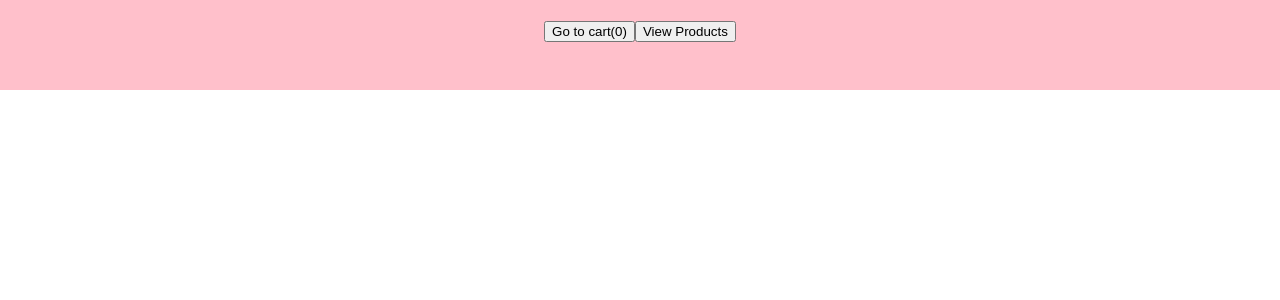
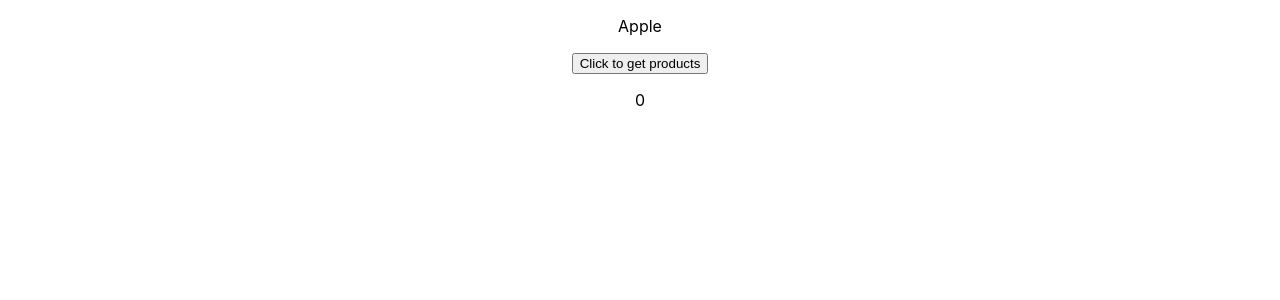
Before and after one commit to emmaxy07/Checkout-system, a React (Create React App) app: page / in a window 1280 px wide. Shown: the top 300 px of the page. Built offline with nearby package versions, Linux system fonts and the light colour scheme; no server answers.

Commit message:
fetch products in app component

```diff
--- a/src/App.js
+++ b/src/App.js
@@ -1,80 +1,26 @@
-import React, {useState} from 'react';
+import React, { useState, useEffect } from 'react';
 import './App.css';
-import axios from 'axios';;
 
-function App(){
-  const PAGE_PRODUCTS = 'products';
-  const PAGE_CART = 'cart';
-  const [cart, setCart] = useState([]);
-  const [page, setPage] = useState('PAGE_PRODUCTS');
+const App = () => {
+  const [products, SetProducts] =useState([]);
 
-  const [products, setProducts] = useState([]);
+  useEffect(() => {
+    fetchProducts();
+  }, []);
 
-  const apiURL = "https://fakestoreapi.com/products";
-
-  const fetchData = async () => {
-    const response = await axios.get(apiURL)
-
-    this.setProducts(response.data)
+  function fetchProducts() {
+    fetch('https://fakestoreapi.com/products')
+      .then(res => res.json())
+      .then(productsData => SetProducts(productsData));
   }
-
-  const addToCart = (product) =>{
-    setCart([...cart, product]);
-    fetchData();
-  };
-
-  const navigateTo = (nextPage) => {
-    setPage(nextPage);
-  }
-
-  const renderProducts = () =>(
-      <>
-      <h1>Products</h1>
-    <div className="products">
-      {products.map((product, idx) =>(
-      <div className="product" key={idx}>
-        <h3>{product.id}</h3>
-        <h3>{product.title}</h3>
-        <h4>{product.price}</h4>
-      <h4>{product.description}</h4>
-      <h4>{product.category}</h4>
-      <img src={product.image} alt={product.title} />
-      <button onClick={() => addToCart(product)}>Add to cart</button>
-    </div>
-    ))}
-    </div>
-    </>
-  );
-
-  const renderCart = () => (
-    <>
-      <h1>Cart</h1>
-    <div className="products">
-      {cart.map((product, idx) =>(
-      <div className="product" key={idx}>
-        <h3>{product.id}</h3>
-        <h3>{product.title}</h3>
-        <h4>{product.price}</h4>
-      <h4>{product.description}</h4>
-      <h4>{product.category}</h4>
-      <img src={product.image} alt={product.title} />
-      {/*<button onClick={() =>addToCart(product)>Add to cart</button>*/}
-    </div>
-    ))}
-    </div>
-    </>
-  );
 
   return (
     <div className="App">
-    <header>
-    <button onClick={() => navigateTo(PAGE_CART)}>Go to cart({cart.length})</button>
-    <button onClick={() => navigateTo(PAGE_PRODUCTS)}>View Products</button>
-    </header>
-    {page === PAGE_PRODUCTS && renderProducts()}
-    {page === PAGE_CART && renderCart()}
+      <p>Apple</p>
+      <button onClick={fetchProducts}>Click to get products</button>
+      <p>{products.length}</p>
     </div>
-  );
-}
+  )
+};
 
 export default App;
```
Also changed, not shown: 1 other file (tests, documents, lock files or other folders).
